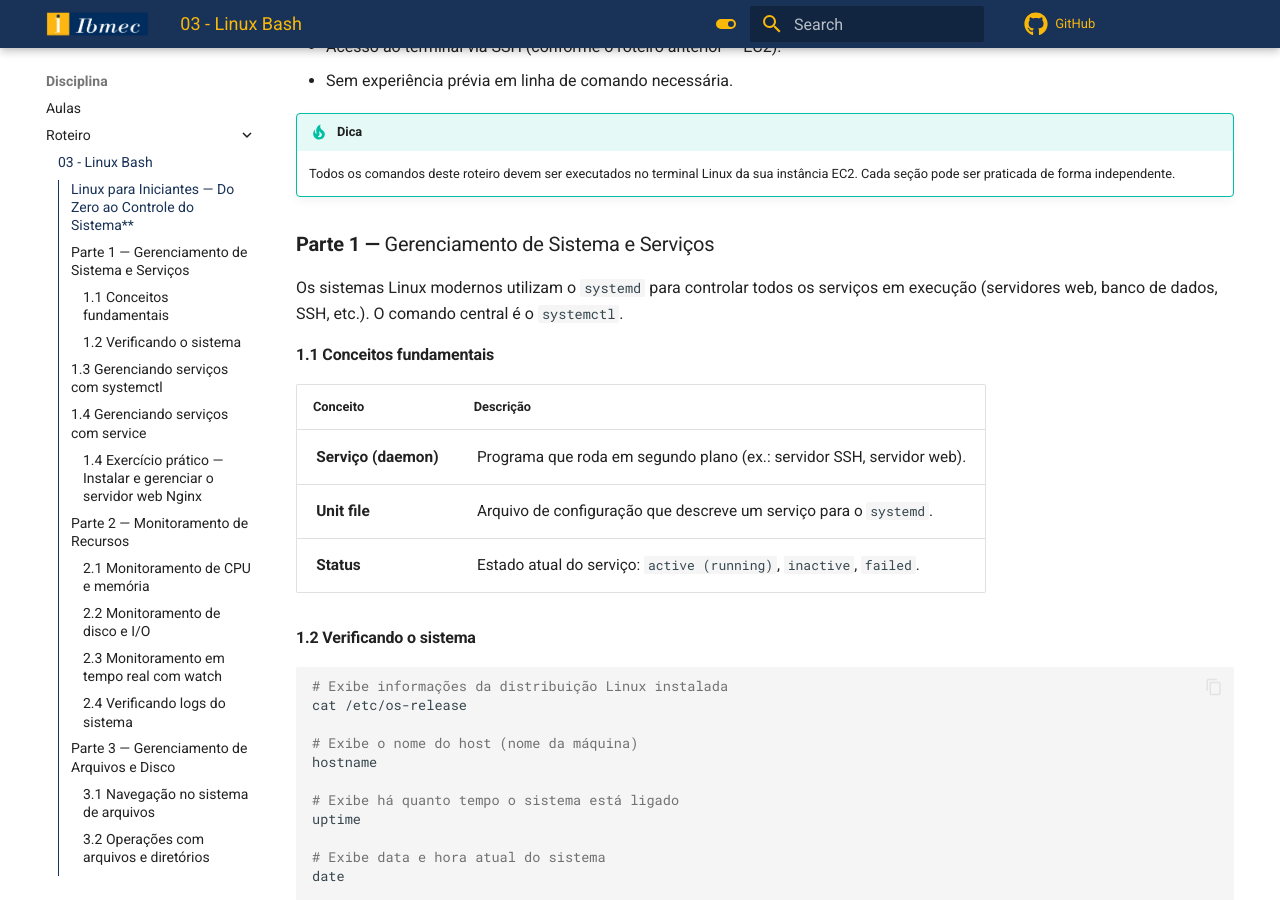
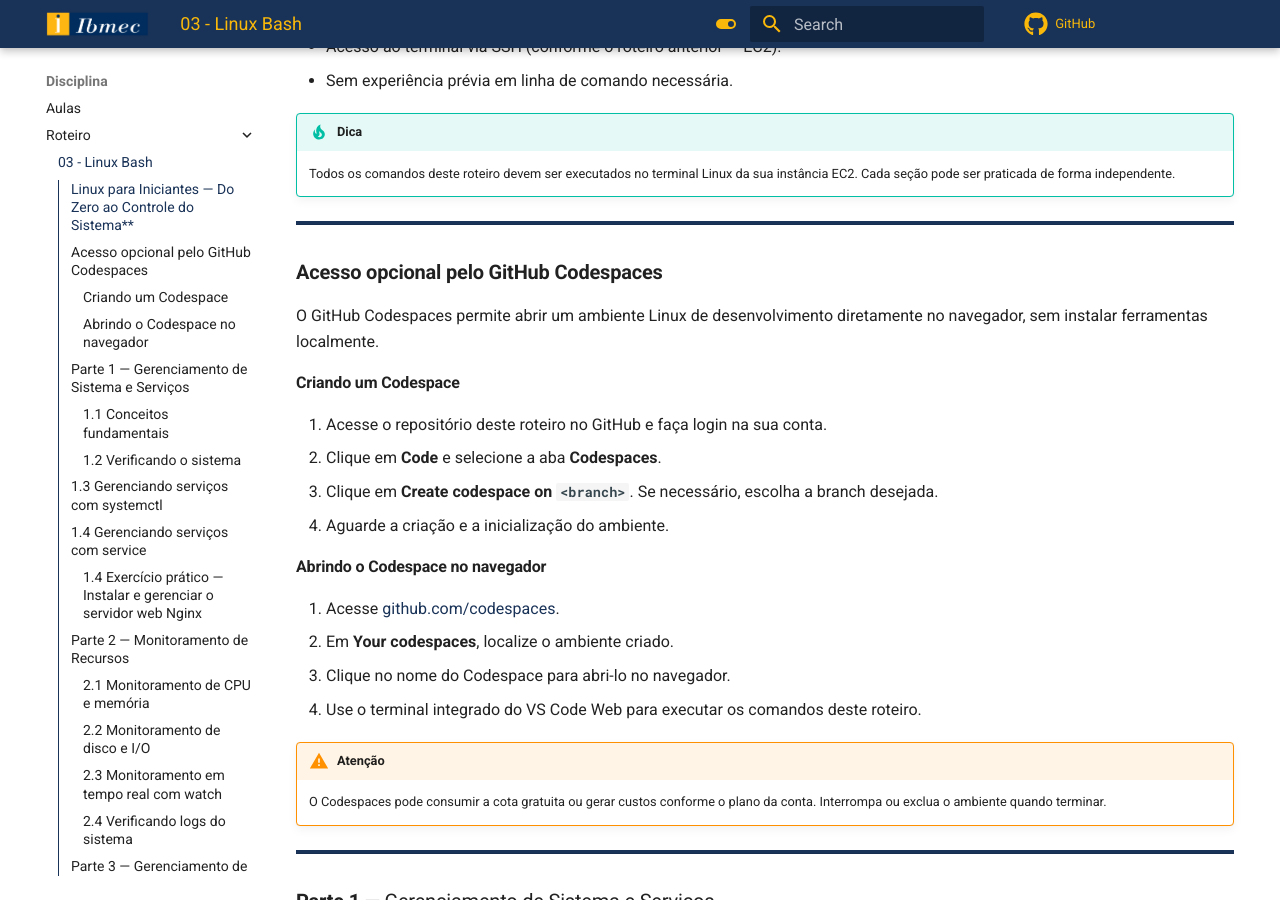
Before and after one commit to jonh-carvalho/BDCC_ADS_26.2_8001, an MkDocs documentation site: the page built from docs/Disciplina/roteiros/03 - linux.md, in a window 1280 px wide and 900 px high, scrolled down 473 px. Built offline with MkDocs 1.6.1 and Material for MkDocs 9.7.7, drawn with Linux system fonts in a browser that asks for light colours; comment, search, counter and statistics services are not loaded.

Commit message:
codespace

```diff
--- a/docs/Disciplina/roteiros/03 - linux.md
+++ b/docs/Disciplina/roteiros/03 - linux.md
@@ -10,6 +10,31 @@
 
 !!! tip "Dica"
     Todos os comandos deste roteiro devem ser executados no terminal Linux da sua instância EC2. Cada seção pode ser praticada de forma independente.
+
+---
+
+### **Acesso opcional pelo GitHub Codespaces**
+
+O GitHub Codespaces permite abrir um ambiente Linux de desenvolvimento diretamente no navegador, sem instalar ferramentas localmente.
+
+#### Criando um Codespace
+
+1. Acesse o repositório deste roteiro no GitHub e faça login na sua conta.
+2. Clique em **Code** e selecione a aba **Codespaces**.
+3. Clique em **Create codespace on `<branch>`**. Se necessário, escolha a branch desejada.
+4. Aguarde a criação e a inicialização do ambiente.
+
+#### Abrindo o Codespace no navegador
+
+1. Acesse [github.com/codespaces](https://github.com/codespaces).
+2. Em **Your codespaces**, localize o ambiente criado.
+3. Clique no nome do Codespace para abri-lo no navegador.
+4. Use o terminal integrado do VS Code Web para executar os comandos deste roteiro.
+
+!!! warning "Atenção"
+    O Codespaces pode consumir a cota gratuita ou gerar custos conforme o plano da conta. Interrompa ou exclua o ambiente quando terminar.
+
+---
 
 ### **Parte 1 —** Gerenciamento de Sistema e Serviços
 
```
